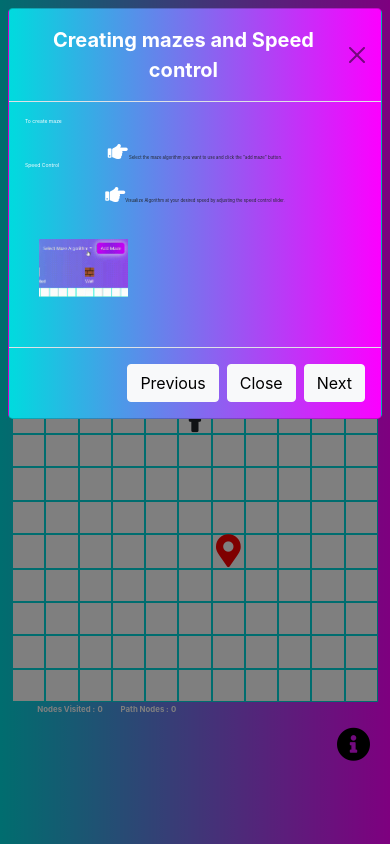
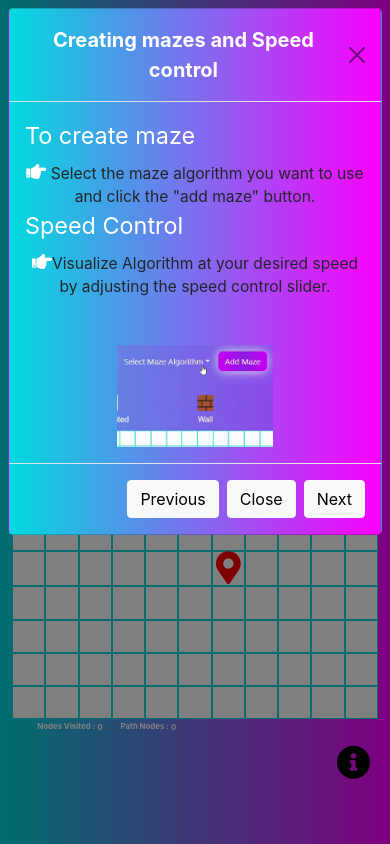
Before and after one commit to saiyam02/PathVisualizer, a React (Create React App) app: page / in a window 390 px wide. Both pictures are taken after a click on the button "Next". Built offline with nearby package versions, Linux system fonts and the light colour scheme.

Commit message:
made info component responsive and refactored code

```diff
--- a/src/components/Info.js
+++ b/src/components/Info.js
@@ -25,10 +25,10 @@ useEffect (()=>{
             <h5 className="modal-title text-white fw-bold" id="exampleModalLabel">Getting started with the Path Visualizer</h5>
             <button type="button" className="btn-close" data-bs-dismiss="modal" aria-label="Close"></button>
           </div>
-          <div className="modal-body" style={{fontSize: "1.1vw"}} >
+          <div className="modal-body">
           <i style={{fontSize: "20px", color:"white"}} className='fas'>&#xf0a4;</i> Click and drag <i style={{fontSize: "24px"}} className='fas'>&#xf183;</i> to move start point. <br/><br/>
           <i style={{fontSize: "20px", color:"white"}} className='fas'>&#xf0a4;</i> Click and drag <i style={{fontSize: "24px",color: "red"}} className='fas'>&#xf3c5;</i> to move end point.<br/><br/>
-          <i style={{fontSize: "20px", color:"white"}} className='fas'>&#xf0a4;</i> Click and drag empty cells to add Walls.<br/>
+          <i style={{fontSize: "20px", color:"white"}} className='fas'>&#xf0a4;</i> Click and drag empty cells to add Walls.<br/><br/><br/>
           <div className='wallGif'>
             <img src={StartEndWall} alt ="Wall addition demo"></img>
           </div>
@@ -47,11 +47,11 @@ useEffect (()=>{
             <h5 className="modal-title text-white fw-bold" id="exampleModalLabel">Creating mazes and Speed control</h5>
             <button type="button" className="btn-close" data-bs-dismiss="modal" aria-label="Close"></button>
           </div>
-          <div className="modal-body" style={{fontSize: "1.1vw"}} >
-          <p style={{textAlign: "left",color: "white",fontSize: "1.3vw" }} >To create maze</p>
+          <div className="modal-body" >
+          <p class="info-subhead" >To create maze</p>
           <i style={{fontSize: "20px", color:"white"}} className='fas'>&#xf0a4;</i> Select the maze algorithm you want to use and click the "add maze" button.
-          <p style={{textAlign: "left",color: "white",fontSize: "1.3vw" }} >Speed Control</p>
-          <i style={{fontSize: "20px", color:"white"}} className='fas'>&#xf0a4;</i>Visualize Algorithm at your desired speed by adjusting the speed control slider.
+          <p class="info-subhead">Speed Control</p>
+          <i style={{fontSize: "20px", color:"white"}} className='fas'>&#xf0a4;</i>Visualize Algorithm at your desired speed by adjusting the speed control slider.<br/><br/><br/>
           <div className='mazeAddGif'>
           <img src={mazeAdd} alt ="Maze addition demo"></img>
           </div>
@@ -71,11 +71,11 @@ useEffect (()=>{
             <h5 className="modal-title text-white fw-bold" id="exampleModalLabel">Creating mazes and Speed control</h5>
             <button type="button" className="btn-close" data-bs-dismiss="modal" aria-label="Close"></button>
           </div>
-          <div className="modal-body" style={{fontSize: "1.1vw"}} >
-          <p style={{textAlign: "left",color: "white",fontSize: "1.3vw" }} >To visualize shortest path</p>
+          <div className="modal-body" >
+          <p class="info-subhead">To visualize shortest path</p>
           <i style={{fontSize: "20px", color:"white"}} className='fas'>&#xf0a4;</i> Select the desired path finding algorithm and click the "Visualize Algorithm" button.<p></p>
-          <p style={{textAlign: "left",color: "white",fontSize: "1.3vw" }} >To Remove walls or Clear grid</p>
-          <i style={{fontSize: "20px", color:"white"}} className='fas'>&#xf0a4;</i> Click remove walls or clear grid button .
+          <p className='info-subhead' >To Remove walls or Clear grid</p>
+          <i style={{fontSize: "20px", color:"white"}} className='fas'>&#xf0a4;</i> Click remove walls or clear grid button.<br/><br/><br/>
           <div className='visualizeGif'>
           <img src={visualizeGif} alt ="Maze addition demo"></img>
           </div>
@@ -95,7 +95,7 @@ useEffect (()=>{
             <h5 className="modal-title text-white fw-bold" id="exampleModalLabel">Overview of algorithms used</h5>
             <button type="button" className="btn-close" data-bs-dismiss="modal" aria-label="Close"></button>
           </div>
-          <div className="modal-body" style={{fontSize: "1vw"}} >
+          <div className="modal-body" >
           <p className='info-subhead' >Dijkstra</p>
           Uses a formal approach (without heuristic).
           It gaurantees the shortest path, but is slower than Greedy BFS.
--- a/src/components/NavBar.js
+++ b/src/components/NavBar.js
@@ -9,7 +9,6 @@ export default function NavBar(props) {
 
   const handleClick =()=>{
     const speed=document.getElementById("customRange1").value;
-    console.log(speed);
     if(props.visualizeClicked)
     {
       props.notClearWall();
--- a/src/components/PathVisual.js
+++ b/src/components/PathVisual.js
@@ -53,14 +53,10 @@ export default function PathVisual(props) {
 
   const handleMouseDown=(row,col)=>
       {
-        if(visualizeClicked)
-        {
           if(visualizing)
-          setAlert({text:"Please wait, still finding path...",type:"warning"});
-          else
-          setAlert({text:"Clear Grid First !!",type:"primary"});
-          return;
-        }
+          {setAlert({text:"Please wait, still finding path...",type:"warning"});
+             return;
+          }
         if(row===startCell.row && col===startCell.col)
          {
            setMousePressed('start');
@@ -78,7 +74,7 @@ export default function PathVisual(props) {
 
       const handleMouseEnter=(row,col)=>
       {
-        if(visualizeClicked) return;
+        if(visualizing) return;
         if(mousePressed==='')
           return
         if(mousePressed==='wall')
@@ -115,7 +111,7 @@ export default function PathVisual(props) {
 
   const handleMouseUp=(row,col)=>
       {
-        if(visualizeClicked)
+        if(visualizing)
         {
           return;
         }
@@ -146,13 +142,9 @@ export default function PathVisual(props) {
       }
 
 const onClickCell=(row,col)=>{
-  if(visualizeClicked)
-    {
       if(visualizing)
-        setAlert({text:"Please wait, still finding path...",type:"warning"});
-      else
-        setAlert({text:"Clear Grid First !!",type:"primary"});
-      return;
+        {setAlert({text:"Please wait, still finding path...",type:"warning"});
+          return;
         }
   if(grid[row][col].isStartCell || grid[row][col].isEndCell) return;
   const newGrid=getWalledGrid(grid,row,col);
@@ -361,6 +353,7 @@ const visualizeAlgo = async  (visitedCells,cellsOfShortestPath,speed,success,cou
             await rest(time);
             await animateShortestPath(cellsOfShortestPath,speed);
             setVisualizing(false);
+            setAlert({text:"",type:""});
             return;
     }
         const cell = visitedCells[i];
@@ -413,6 +406,7 @@ const animateMaze = async (mazeCells)=>{
     await rest(15);
   }
   setVisualizing(false);
+  setAlert({text:"",type:""});
   grid[startCell.row][startCell.col+1].isWall=false;
   grid[endCell.row][endCell.col-1].isWall=false;
   document.getElementById(`cell-${startCell.row}-${startCell.col+1}`).className="cell";
--- a/src/components/styles/info.css
+++ b/src/components/styles/info.css
@@ -19,19 +19,19 @@ img{
 }
 
 .wallGif{
-    margin: 4vh 5vw ;
+    margin: auto;
     width: 20vw;
     height: 16vw;
 }
 
 .mazeAddGif{
-    margin: 4vh 3.5vw;
+    margin: auto;
     width: 23vw;
     height: 15vw;
 }
 
 .visualizeGif{
-    margin: 4vh 4vw;
+    margin: auto;
     width: 23vw;
     height: 15vw;
 }
@@ -42,3 +42,52 @@ img{
     font-size: 1.5vw;
     margin-bottom: 1vh;
 }
+
+.modal-body{
+    font-size:  1.1vw;
+}
+
+
+@media only screen and (max-width: 1000px) and (min-width: 769) {
+    /* For mobile phones: */
+    [class*="modal-body"] {
+      font-size: 2vw;
+    }
+    [class*="info-subhead"] {
+        font-size: 6vw;
+    }
+    [class*="wallGif"] {
+        width: 40vw;
+        height: 12vh;
+    }
+    [class*="mazeAddGif"] {
+        width: 40vw;
+        height: 12vh;
+    }
+    [class*="visualizeGif"] {
+        width: 40vw;
+        height: 12vh;
+    }
+  }
+
+@media only screen and (max-width: 768px) {
+    /* For mobile phones: */
+    [class*="modal-body"] {
+      font-size: 4vw;
+    }
+    [class*="info-subhead"] {
+        font-size: 6vw;
+    }
+    [class*="wallGif"] {
+        width: 40vw;
+        height: 12vh;
+    }
+    [class*="mazeAddGif"] {
+        width: 40vw;
+        height: 12vh;
+    }
+    [class*="visualizeGif"] {
+        width: 40vw;
+        height: 12vh;
+    }
+  }
--- a/src/components/styles/legend.css
+++ b/src/components/styles/legend.css
@@ -51,3 +51,15 @@
     width: 2vw;
     background: #525252;
 }
+
+@media only screen and (max-width: 768px) {
+    [class*=label]{
+        font-size: 2vw;
+    }
+}
+
+@media only screen and (max-width: 1000px) and (min-width: 769px) {
+    [class*=label]{
+        font-size: 1.5vw;
+    }
+}
```
